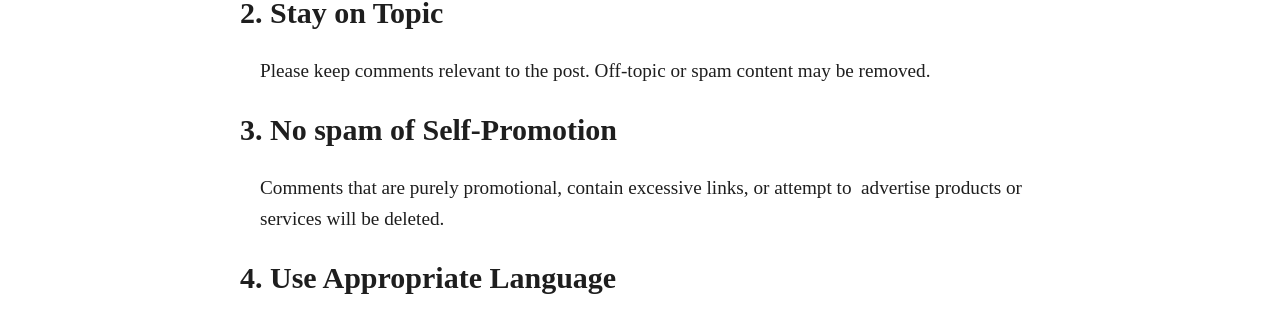
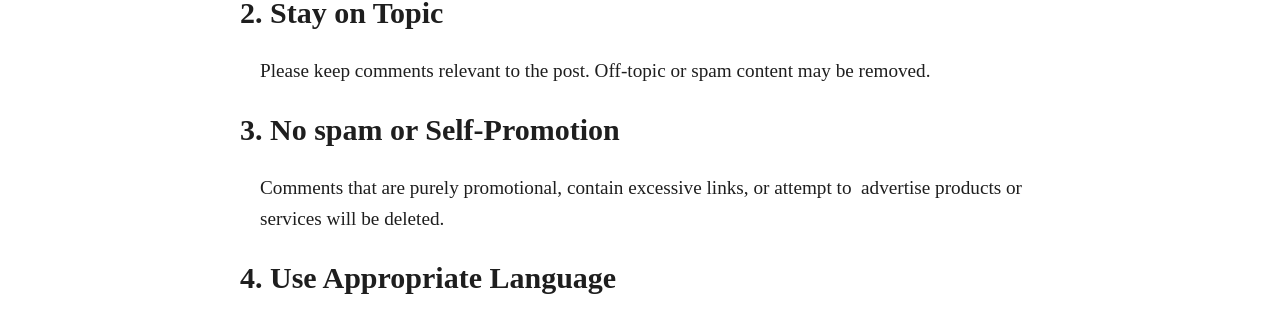
Before and after one commit to jonielrocio/jonielrocio.github.io, a Jekyll site: the page built from _posts/2026-05-04-policy.md, in a window 1280 px wide. Shown: the part 484-793 px from the top of the page. Built offline with Jekyll 4.4.1, drawn with Linux system fonts in a browser that asks for light colours.

Commit message:
Update Posts “2026-05-04-policy”

```diff
--- a/_posts/2026-05-04-policy.md
+++ b/_posts/2026-05-04-policy.md
@@ -19,7 +19,7 @@ comments: false
 
   <p id="a1">Please keep comments relevant to the post. Off-topic or spam content may be removed.</p>
 
-  <div class="st1"><strong>3. No spam of Self-Promotion</strong></div>
+  <div class="st1"><strong>3. No spam or Self-Promotion</strong></div>
 
   <p id="a1">Comments that are purely promotional, contain excessive links, or attempt to 	advertise products or services will be deleted.</p>
 
```
